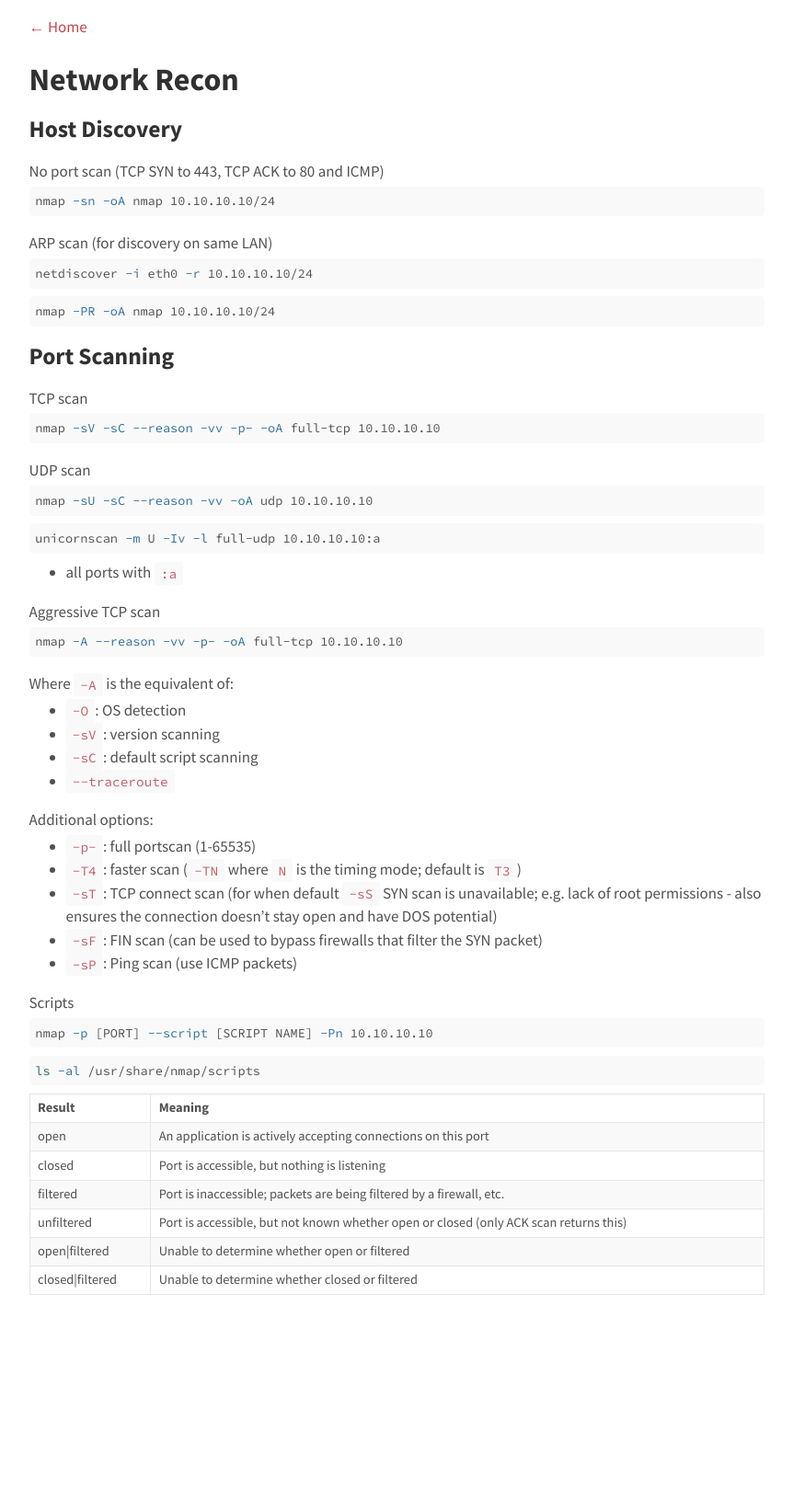
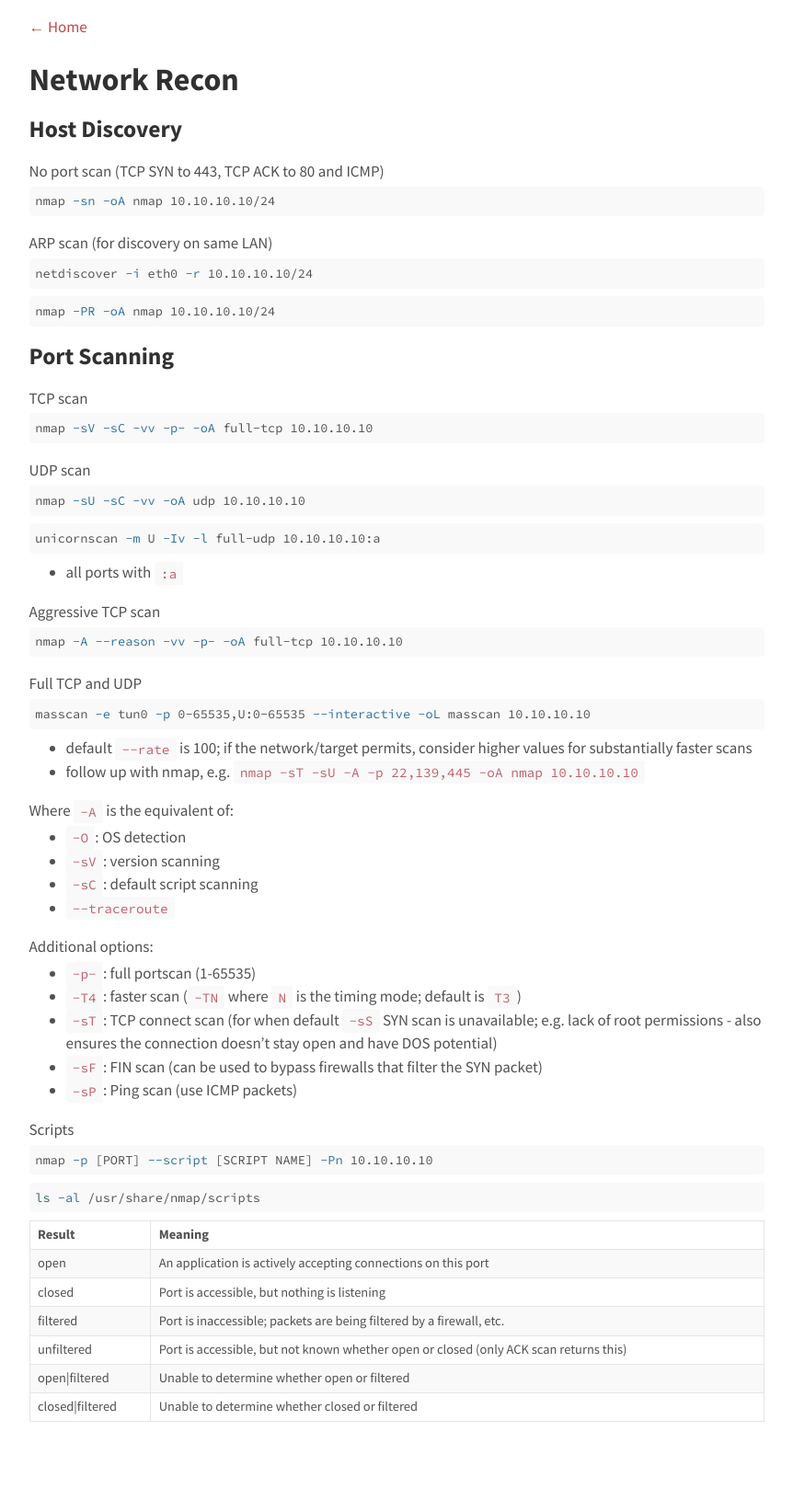
Before and after one commit to agrzeslak/cheatsheet, a Jekyll site: the page built from _topics/network-recon.md, in a window 1280 px wide. Shown: the whole page at 92% size, without its empty margins (209-1071 px from the left). Built offline with Jekyll 4.4.1, drawn with Linux system fonts in a browser that asks for light colours; before the commit the page ends 1493 px from its top, so only the background shows below that.

Commit message:
Added masscan entry

````diff
--- a/_topics/network-recon.md
+++ b/_topics/network-recon.md
@@ -32,15 +32,13 @@ nmap -PR -oA nmap 10.10.10.10/24
 ## Port Scanning
 
 TCP scan
-
 ```shell
-nmap -sV -sC --reason -vv -p- -oA full-tcp 10.10.10.10
+nmap -sV -sC -vv -p- -oA full-tcp 10.10.10.10
 ```
 
 UDP scan
-
 ```shell
-nmap -sU -sC --reason -vv -oA udp 10.10.10.10
+nmap -sU -sC -vv -oA udp 10.10.10.10
 ```
 
 ```shell
@@ -49,10 +47,16 @@ unicornscan -m U -Iv -l full-udp 10.10.10.10:a
 - all ports with `:a`
 
 Aggressive TCP scan
-
 ```shell
 nmap -A --reason -vv -p- -oA full-tcp 10.10.10.10
 ```
+
+Full TCP and UDP
+```shell
+masscan -e tun0 -p 0-65535,U:0-65535 --interactive -oL masscan 10.10.10.10
+```
+- default `--rate` is 100; if the network/target permits, consider higher values for substantially faster scans
+- follow up with nmap, e.g. `nmap -sT -sU -A -p 22,139,445 -oA nmap 10.10.10.10`
 
 Where `-A` is the equivalent of:
 - `-O`: OS detection
````
